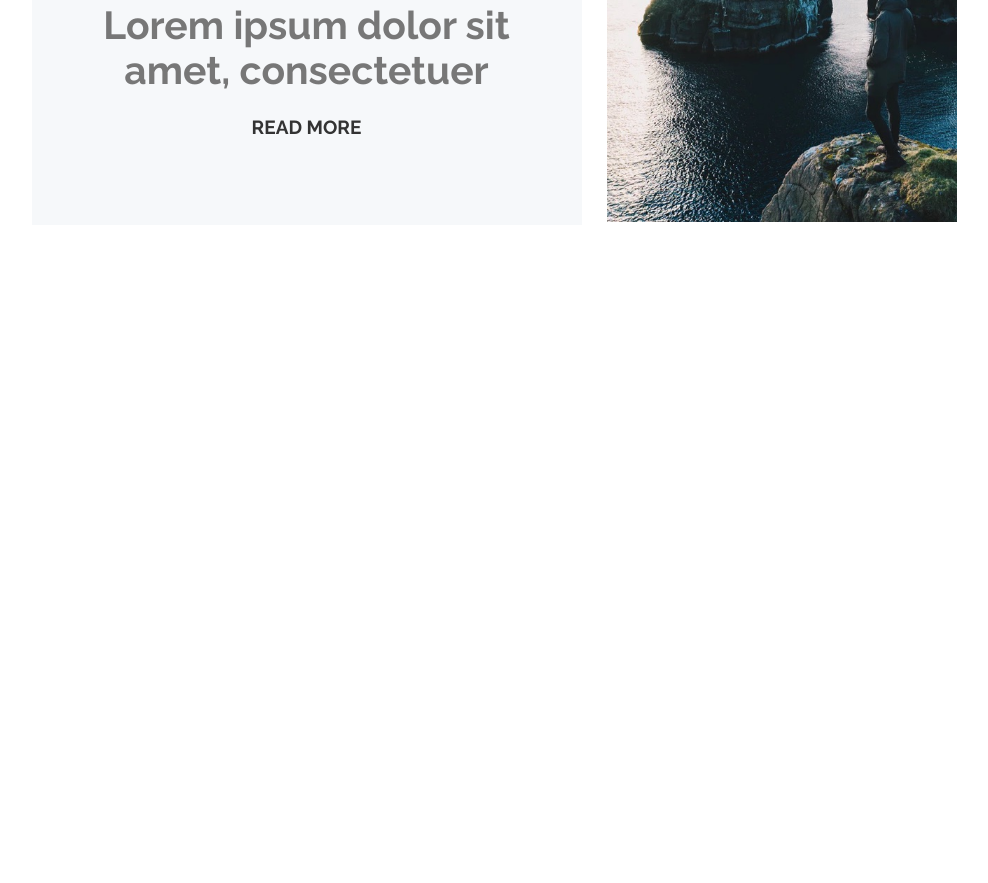
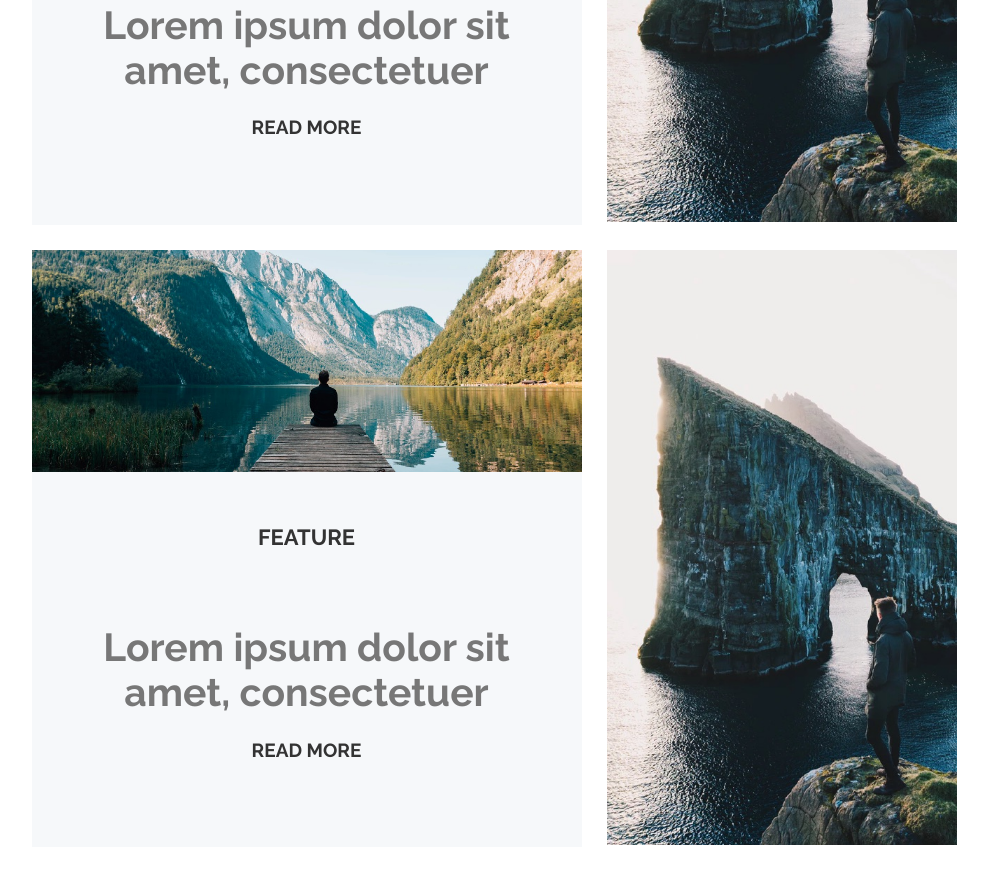
Before and after one commit to socceronly/project-1-a-flexbox, a plain HTML site: page index.html in a window 1280 px wide. Shown: the part 1819-2702 px from the top of the page, without its empty margins (146-1134 px from the left). Before the commit the page ends 2144 px from the top, so only its background shows below. Drawn offline with Linux system fonts and the light colour scheme.

Commit message:
Added a third teaser

```diff
--- a/index.html
+++ b/index.html
@@ -58,6 +58,25 @@
 			<!-- Teaser Image -->
 			<div class="teaserImage teaserImage2"><img src="assets/image-4.jpeg" alt=""></div>
 		</div>
+		<!-- teaser 3 -->
+		<div class="teaserWrapper">
+
+			<div class="teaser">
+				<!-- Teaser Content -->
+				<div class="teaserContent">
+					<div class="teaserHeader">
+						<img src="assets/image-3.jpeg" alt="">
+					</div>
+					<div class="teaserBody">
+						<h3>Feature</h3>
+						<h2>Lorem ipsum dolor sit amet, consectetuer</h2>
+						<a href="#">Read More</a>
+					</div>
+				</div>
+			</div>
+			<!-- Teaser Image -->
+			<div class="teaserImage teaserImage2"><img src="assets/image-4.jpeg" alt=""></div>
+		</div>
 	</main>
 	<aside>
 
```
